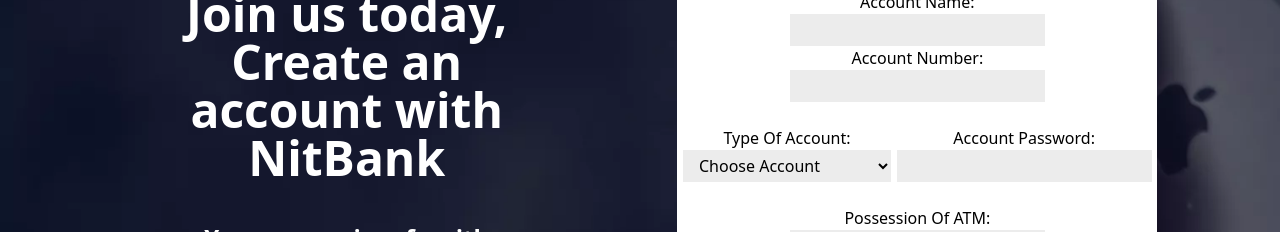
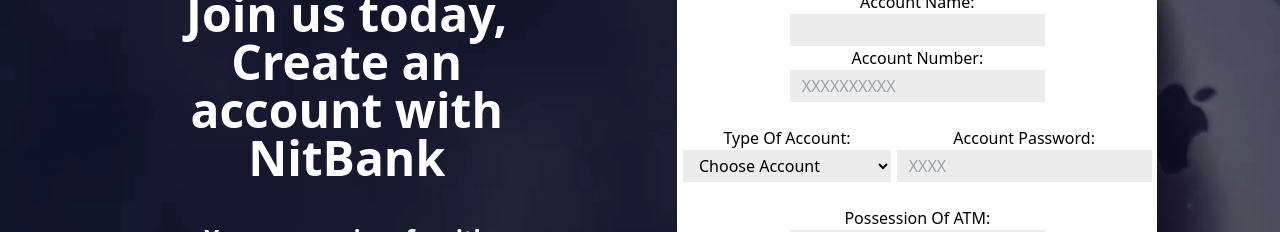
Before and after one commit to Jesus-boy01/NitHub-Banking-OOP, a website: page index.html in a window 1280 px wide. Shown: the part 362-594 px from the top of the page. Drawn offline with nearby package versions, Linux system fonts and the light colour scheme.

Commit message:
code optimization

```diff
--- a/index.html
+++ b/index.html
@@ -73,7 +73,7 @@
                         </div>
                         <div class="number-form xl:mb-0 lg:mb-0 md:mb-0 mb-5">
                             <label for="account-number">Account Number:</label><br>
-                            <input type="number" name="acc-number" id="account-number" pattern="[0-9]{10}" class="bg-[#ececec] py-1 px-3" required>
+                            <input type="number" name="acc-number" id="account-number" pattern="[0-9]{10}" class="bg-[#ececec] py-1 px-3" placeholder="XXXXXXXXXX" required>
                         </div>
                     </div>
                     <div class="row2 xl:flex lg:flex md:flex-wrap justify-evenly mb-6">
@@ -90,7 +90,7 @@
                         </div>
                         <div class="pin-form xl:mb-0">
                             <label for="account-pin">Account Password:</label><br>
-                            <input type="password" name="acc-pin" id="account-pin" class="bg-[#ececec] py-1 px-3" required>
+                            <input type="password" name="acc-pin" id="account-pin" class="bg-[#ececec] py-1 px-3" placeholder="XXXX" required>
                         </div>
                     </div>
                     <div class="row2 mb-6">
```
